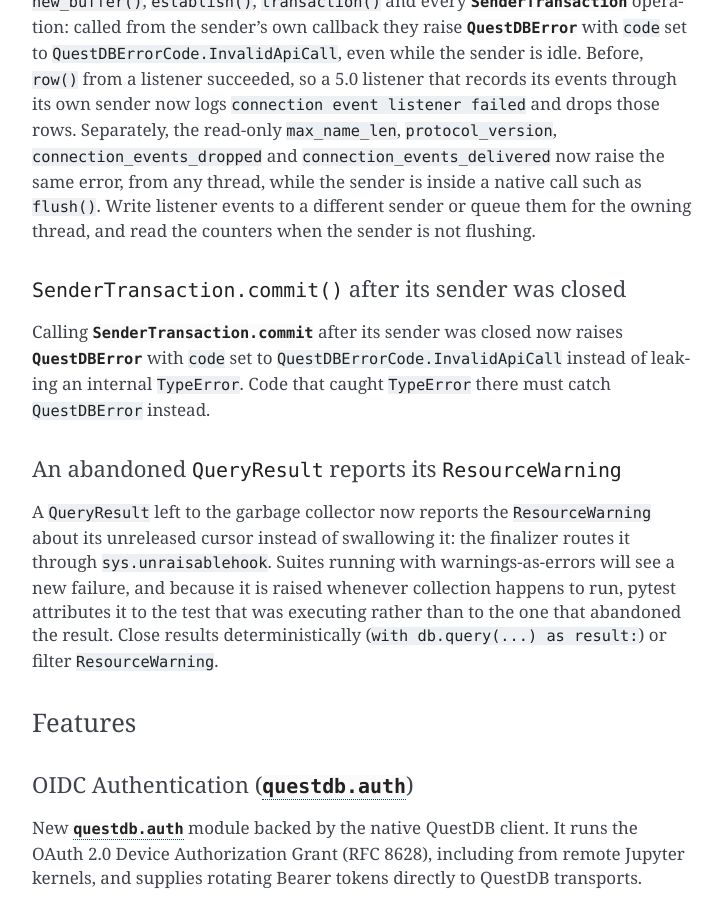
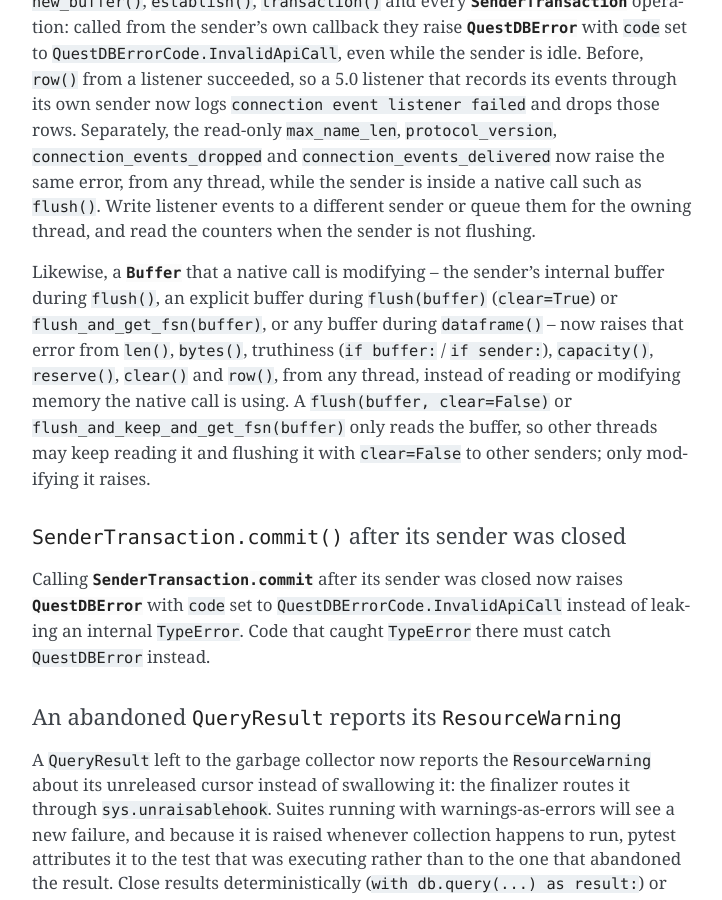
Before and after one commit to questdb/py-questdb-client, a Sphinx documentation site: the page built from docs/changelog.rst, in a window 1280 px wide and 900 px high, scrolled down 4011 px. Shown: the whole window, without its empty margins (388-1110 px from the left). Built offline with Sphinx 7.4.7, drawn with Linux system fonts in a browser that asks for light colours.

Commit message:
fix(buffer): let a kept flush share its buffer with readers
A native flush now records whether it borrows the buffer read-only
(flush(buffer, clear=False), flush_and_keep_and_get_fsn) or may modify
it. Reads and further kept flushes of the same buffer proceed during a
read-only borrow, so a parallel fan-out of one buffer to several senders
works again; only modifying it raises. Document which Buffer operations
raise while a native call modifies the buffer.

```diff
--- a/CHANGELOG.rst
+++ b/CHANGELOG.rst
@@ -180,6 +180,17 @@
 while the sender is inside a native call such as ``flush()``. Write listener
 events to a different sender or queue them for the owning thread, and read the
 counters when the sender is not flushing.
+
+Likewise, a :class:`Buffer <questdb.ingress.Buffer>` that a native call is modifying --
+the sender's internal buffer during ``flush()``, an explicit buffer during
+``flush(buffer)`` (``clear=True``) or ``flush_and_get_fsn(buffer)``, or any
+buffer during ``dataframe()`` -- now raises that error from ``len()``,
+``bytes()``, truthiness (``if buffer:`` / ``if sender:``), ``capacity()``,
+``reserve()``, ``clear()`` and ``row()``, from any thread, instead of reading or
+modifying memory the native call is using. A ``flush(buffer, clear=False)`` or
+``flush_and_keep_and_get_fsn(buffer)`` only reads the buffer, so other threads
+may keep reading it and flushing it with ``clear=False`` to other senders;
+only modifying it raises.
 
 ``SenderTransaction.commit()`` after its sender was closed
 **********************************************************
--- a/docs/migration.rst
+++ b/docs/migration.rst
@@ -149,8 +149,13 @@
   even while the sender is idle. 5.0 accepted ``row()`` there. The read-only
   ``max_name_len``, ``protocol_version``, ``connection_events_dropped`` and
   ``connection_events_delivered`` also raise, from any thread, while the sender
-  is inside a native call such as ``flush()``. Hand listener events to another
-  sender or to the owning thread instead::
+  is inside a native call such as ``flush()``. So do ``len()``, ``bytes()``,
+  truthiness, ``capacity()``, ``reserve()``, ``clear()`` and ``row()`` on a
+  :class:`~questdb.ingress.Buffer` that a native call is modifying (the internal buffer
+  during ``flush()``, an explicit one during ``flush(buffer)`` or
+  ``dataframe()``); a ``flush(buffer, clear=False)`` only reads the buffer, so
+  concurrent reads and other ``clear=False`` flushes of it still work. Hand
+  listener events to another sender or to the owning thread instead::
 
       events = queue.SimpleQueue()
       sender = Sender.from_conf(conf, connection_listener=events.put)
```
Also changed, not shown: 2 other files.
